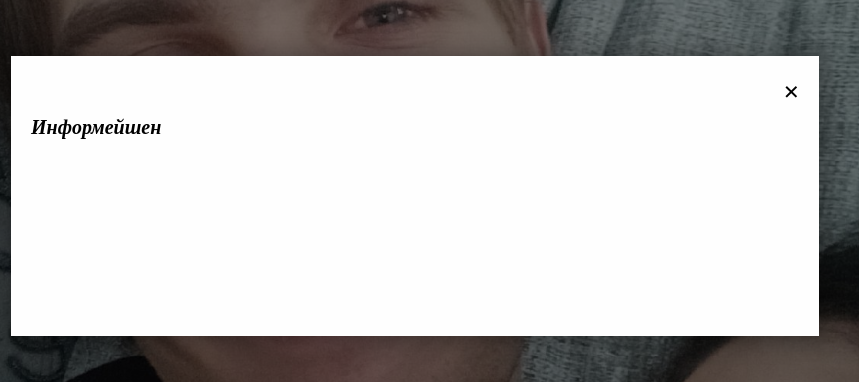
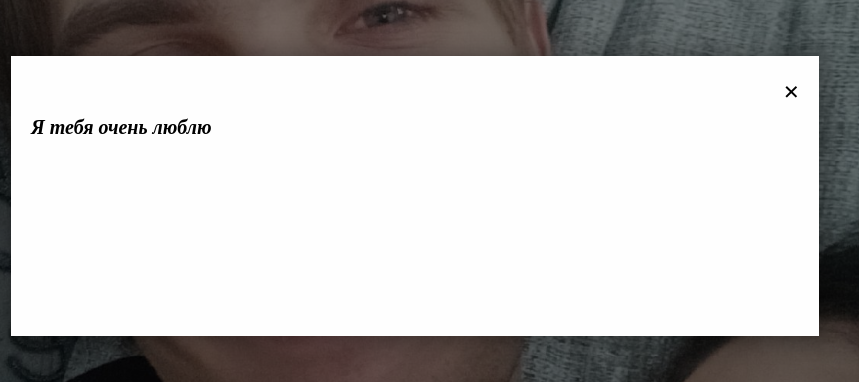
Before and after one commit to starshininkirill/love, a plain HTML site: page index.html in a window 1280 px wide. Both pictures are taken after a click on the button "Нажми)". Shown: the part 3594-3976 px from the top of the page, 225-1084 px from the left. Drawn offline with Linux system fonts and the light colour scheme.

Commit message:
Update index.html

```diff
--- a/index.html
+++ b/index.html
@@ -10,12 +10,6 @@
 </head>
 
 <body>
-   <div class="modal">
-      <div class="modal-content">
-         <span class="close">&times;</span>
-         <p>Информейшен</p>
-      </div>
-   </div>
    <header>
       <div class="header">
          <h1>Сайт для моей любимой девушки Насти</h1>
@@ -49,7 +43,7 @@
       <div class="modal">
          <div class="modal-content">
             <span class="close">&times;</span>
-
+           <p>Я тебя очень люблю</p>
          </div>
       </div>
       <button id="button">Нажми)</button>
```
